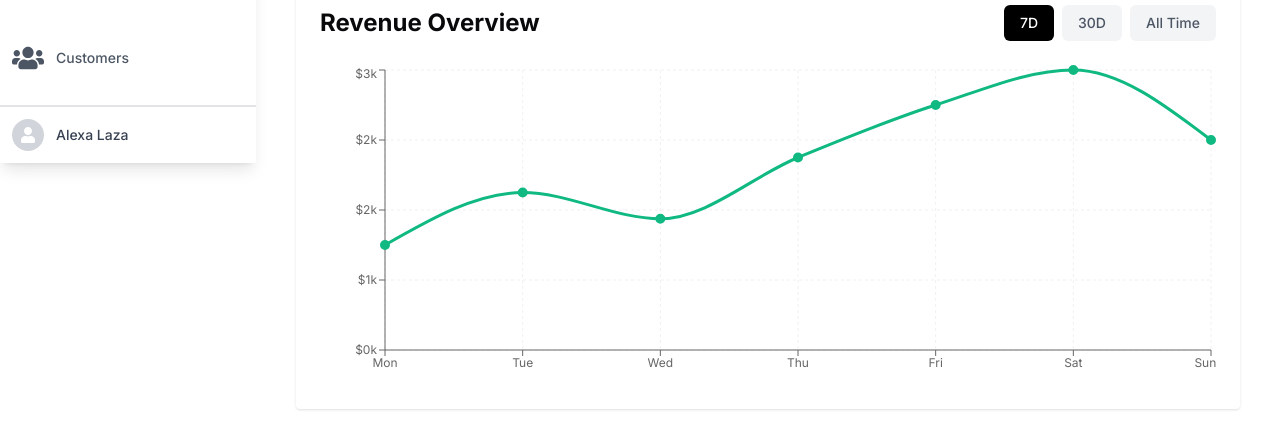
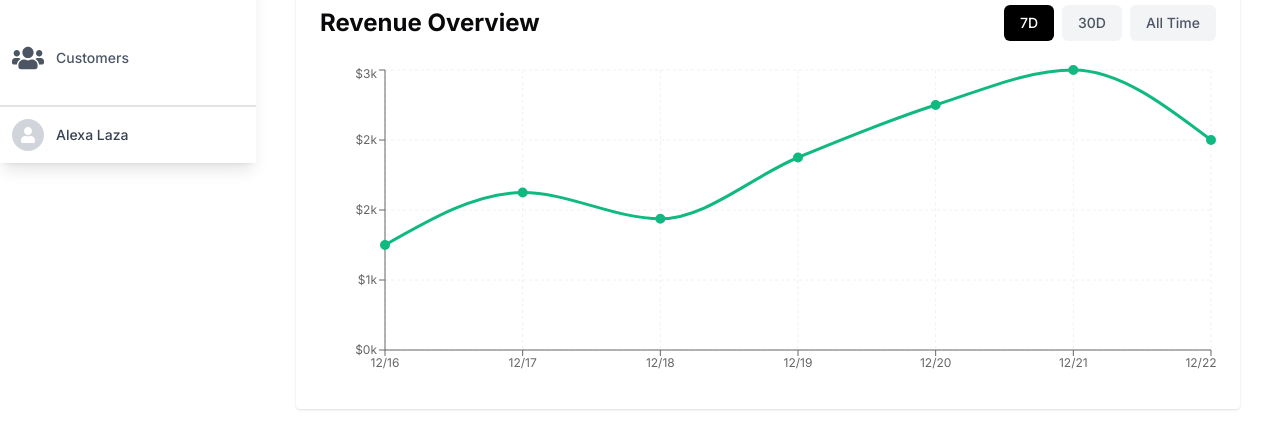
Before and after one commit to laryhills/MesaChain, a Next.js app in the folder MesaChain-FE/: page /dashboard in a window 1280 px wide. Shown: the part 637-1072 px from the top of the page. Built offline with nearby package versions, Linux system fonts and the light colour scheme.

Commit message:
refactor: improve type safety and data consistency in revenue chart

```diff
--- a/MesaChain-FE/components/Dashboard/RevenueChart.tsx
+++ b/MesaChain-FE/components/Dashboard/RevenueChart.tsx
@@ -2,22 +2,34 @@
 import React, { useState } from 'react';
 import { LineChart, Line, XAxis, YAxis, CartesianGrid, Tooltip, ResponsiveContainer } from 'recharts';
 
+// Define interface for data structure
+interface RevenueData {
+  date: string;
+  revenue: number;
+}
+
+interface MockDataType {
+  '7d': RevenueData[];
+  '30d': RevenueData[];
+  'all': RevenueData[];
+}
+
 // Mock data for different time ranges
-const mockData = {
+const mockData: MockDataType = {
   '7d': [
-    { date: 'Mon', revenue: 1200 },
-    { date: 'Tue', revenue: 1800 },
-    { date: 'Wed', revenue: 1500 },
-    { date: 'Thu', revenue: 2200 },
-    { date: 'Fri', revenue: 2800 },
-    { date: 'Sat', revenue: 3200 },
-    { date: 'Sun', revenue: 2400 },
+    { date: '12/16', revenue: 1200 },
+    { date: '12/17', revenue: 1800 },
+    { date: '12/18', revenue: 1500 },
+    { date: '12/19', revenue: 2200 },
+    { date: '12/20', revenue: 2800 },
+    { date: '12/21', revenue: 3200 },
+    { date: '12/22', revenue: 2400 },
   ],
   '30d': [
-    { date: 'Week 1', revenue: 8500 },
-    { date: 'Week 2', revenue: 9200 },
-    { date: 'Week 3', revenue: 7800 },
-    { date: 'Week 4', revenue: 10500 },
+    { date: '11/25', revenue: 8500 },
+    { date: '12/02', revenue: 9200 },
+    { date: '12/09', revenue: 7800 },
+    { date: '12/16', revenue: 10500 },
   ],
   'all': [
     { date: 'Jan', revenue: 25000 },
```
